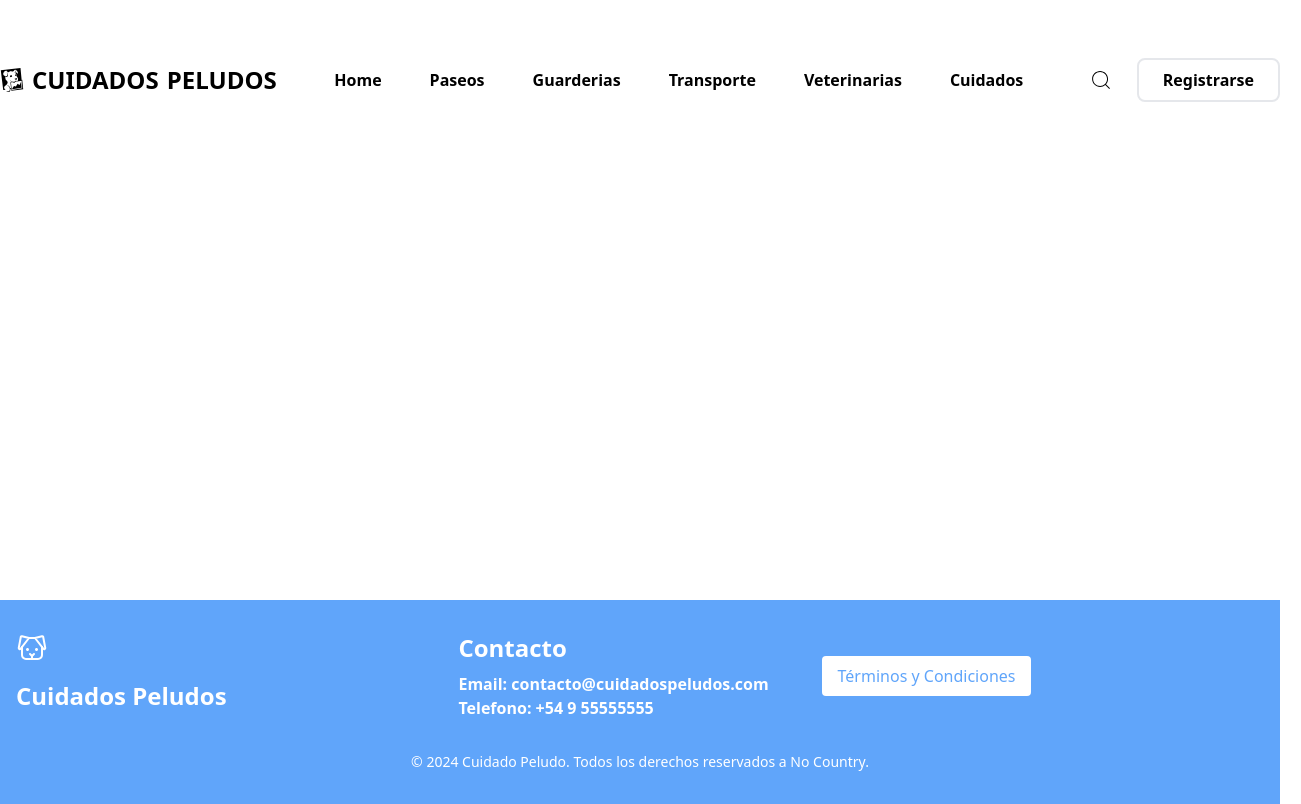
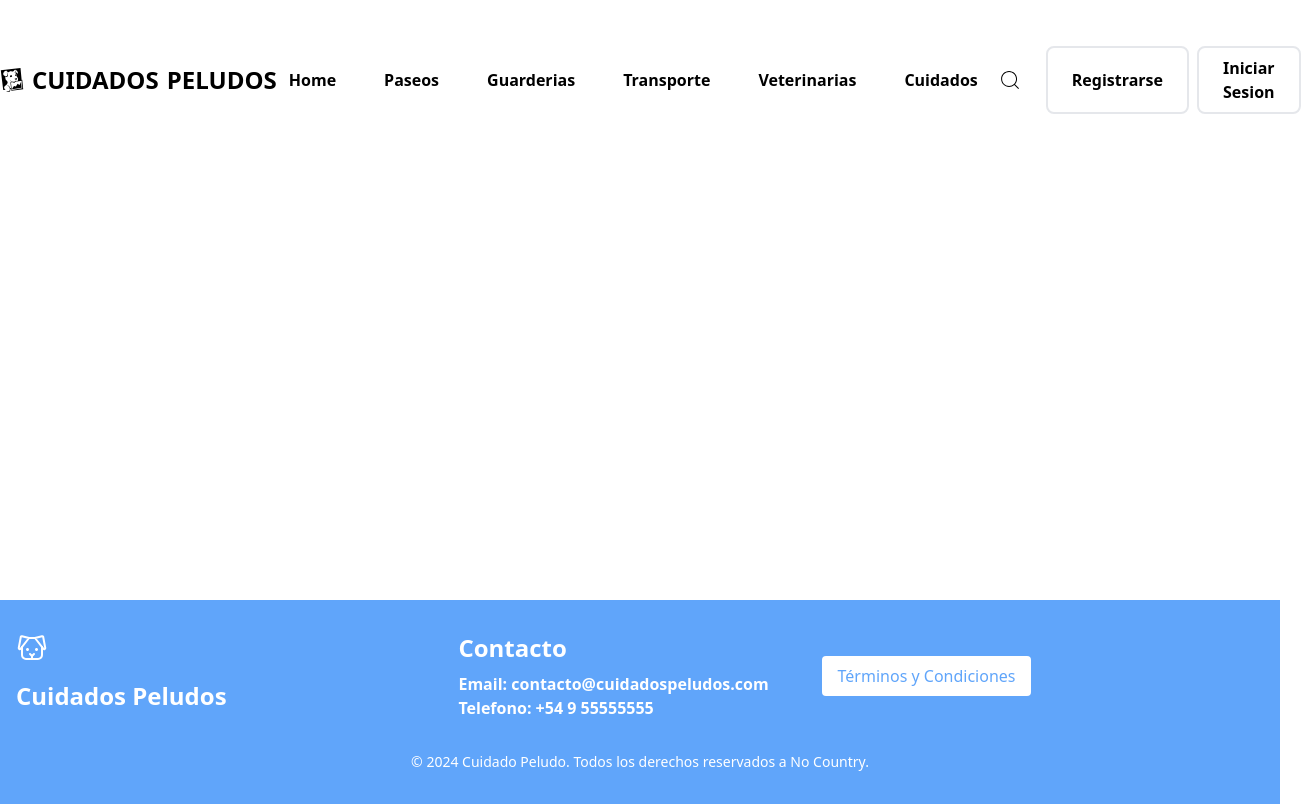
Before and after one commit to No-Country-simulation/PetsCare_c21-09-ft-node-react, a React (Vite) app: page / in a window 1280 px wide. Shown: the whole page, 1301 px wide, since content can reach past the window. Built offline with nearby package versions, Linux system fonts and the light colour scheme.

Commit message:
button log added

```diff
--- a/src/components/navbar.jsx
+++ b/src/components/navbar.jsx
@@ -37,7 +37,10 @@ const NavBar = () => {
                   <button className="text-2xl hover:bg-secondary hover:text-white rounded-full p-2 duration-300">
                     <CiSearch />
                   </button>
-                  <button className="hover:bg-secondary text-secondary font-semibold hover:text-white rounded-lg border-2 border-secondary transition duration-300 ease-in-out px-6 py-2 hidden md:block">Registrarse</button>
+                  <div className="flex gap-2">
+                    <button className="hover:bg-secondary text-secondary font-semibold hover:text-white rounded-lg border-2 border-secondary transition duration-300 ease-in-out px-6 py-2 hidden md:block">Registrarse</button>
+                    <button className="hover:bg-secondary text-secondary font-semibold hover:text-white rounded-lg border-2 border-secondary transition duration-300 ease-in-out px-6 py-2 hidden md:block">Iniciar Sesion</button>
+                  </div>
                 </div>
                 {/* Mobile hamburger Menu section */}
                 <div className="md:hidden" onClick={() => setOpen(!open)}>
```
